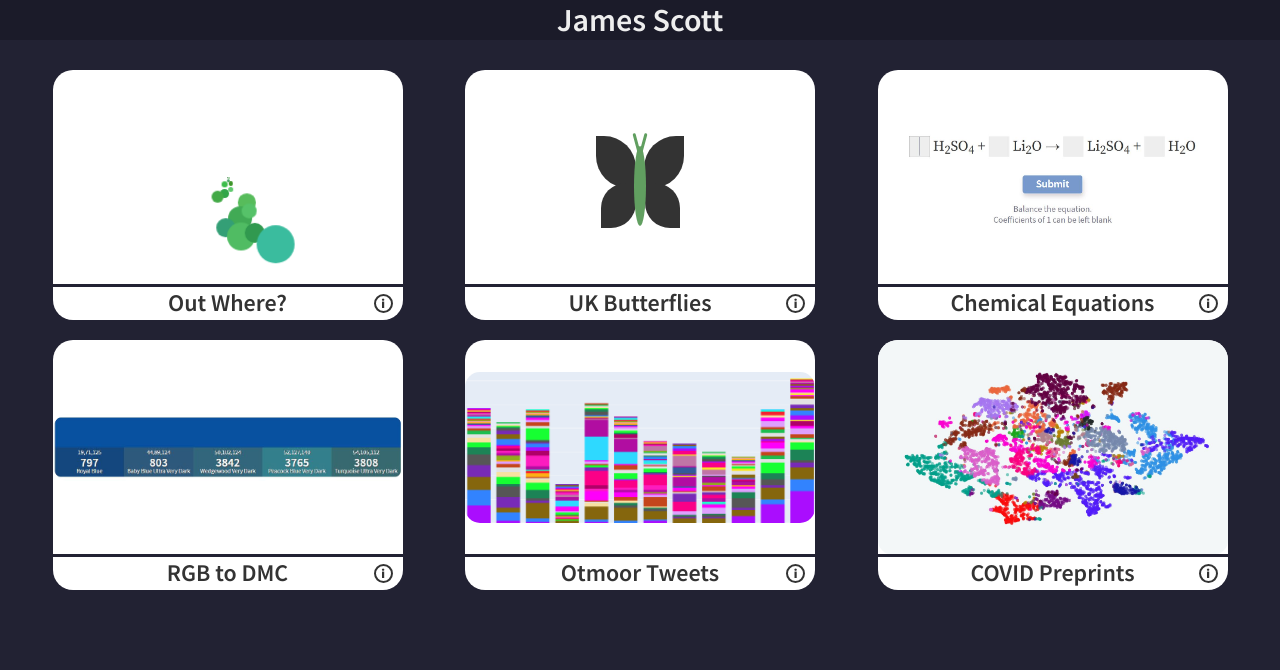
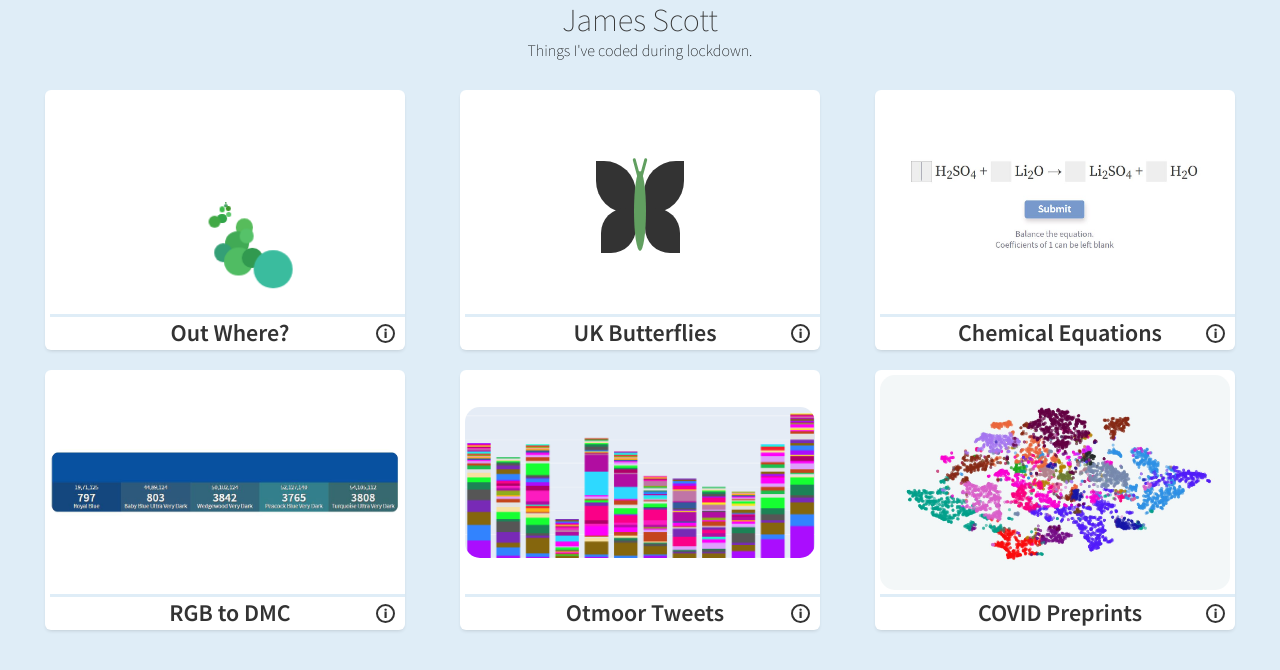
Before and after one commit to jamesefscott/jamesefscott.github.io, a plain HTML site: page index.html in a window 1280 px wide. Drawn offline with Linux system fonts and the light colour scheme.

Commit message:
Changed Style, added subtitle

```diff
--- a/index.html
+++ b/index.html
@@ -20,6 +20,7 @@
 
 <div id="head-container">
 <div id="main-header">James Scott</div>
+<div id="main-subtitle">Things I've coded during lockdown.</div>
 </div>
 
 <div id="card-container">
--- a/jamesefs_io.css
+++ b/jamesefs_io.css
@@ -1,19 +1,24 @@
 body {
-  background: #223;
+  background: #dfedf7;
 }
 
 #head-container {
   width:100%;
   display: flex;
+  flex-direction:column;
   align-items: center;
   justify-content: center;
-  background: rgba(0,0,0,0.2);
+  background: rgba(0,0,0,0.0);
   flex-shrink: 0;
 }
 #main-header{
   font-size:2em;
-  font-weight:600;
-  color:#eee;
+  font-weight:100;
+  color:#333;
+}
+
+#main-subtitle{
+  font-weight:200;
 }
 
 #card-container{
@@ -29,17 +34,19 @@ body {
   background:rgba(255,255,255,1);
   width:350px;
   height:250px;
+  padding:5px;
   flex-shrink: 0;
-  border-radius:20px;
+  border-radius: 6px;
   overflow:hidden;
+  box-shadow: 0px 2px 4px -2px rgba(0,0,0,0.2);
 }
 
 #covid-card img{
   height:100%;
 }
 
-.card-vis:hover{
-  box-shadow: 0 0 10px 5px rgba(0,0,0,0.5);
+.project-card:hover{
+  box-shadow: 0px 5px 10px -5px rgba(0,0,0,0.5);
 }
 
 .card-vis {
@@ -66,7 +73,7 @@ body {
   font-size:1.5em;
   font-weight: 600;
   color: #333;
-  border-top: solid 3px #223;
+  border-top: solid 3px #dfedf7;
 }
 
 #outwhere-logo {
```
